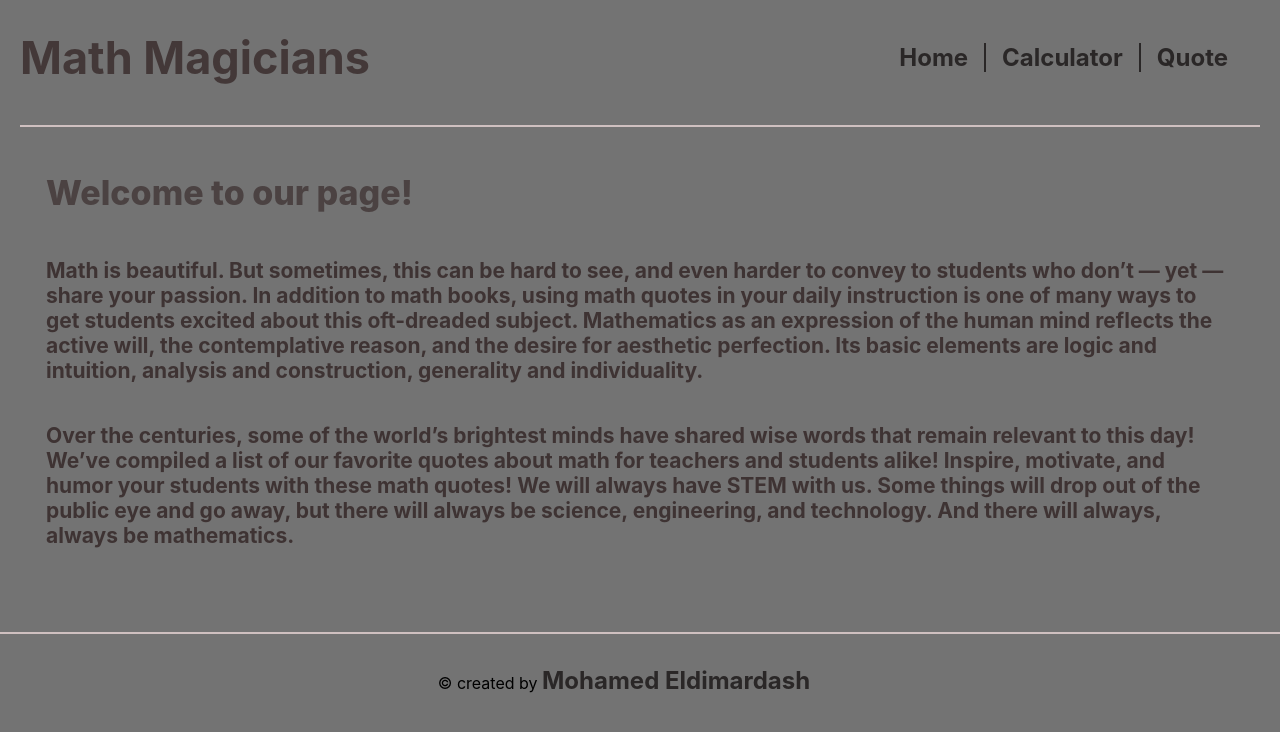
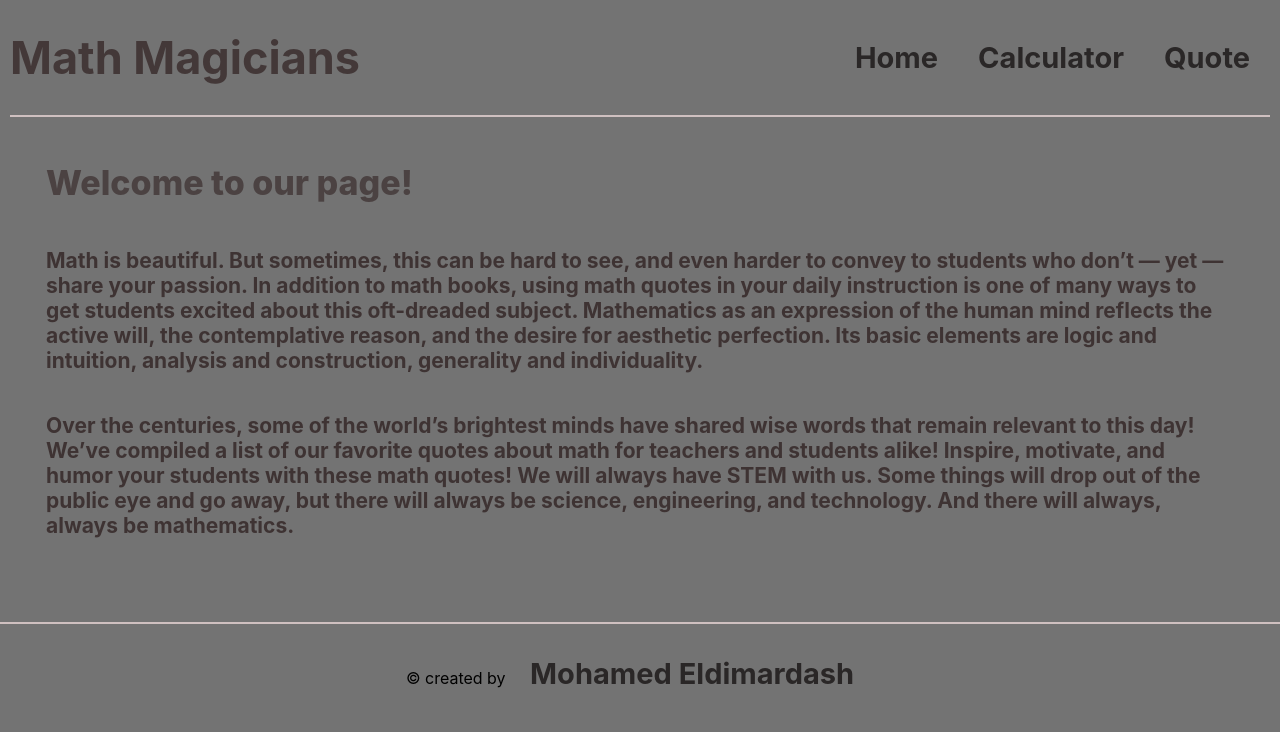
Before and after one commit to MMGGYY66/maths-magicians, a React (Create React App) app: page / in a window 1280 px wide. Shown: the top 732 px of the page. Built offline with nearby package versions, Linux system fonts and the light colour scheme.

Commit message:
Add tests to the Button.js and Calculator.js

```diff
--- a/src/index.scss
+++ b/src/index.scss
@@ -68,28 +68,34 @@ code {
   font-weight: bold;
 }
 
+.nav-bar{
+		border-bottom: 2px solid rgb(207, 192, 192);
+		margin: 0 12px;
+}
+
+ul,
 .nav-bar {
 	display: flex;
 	justify-content: space-between;
-  padding: 0 0 10px;
 	align-items: center;
+	list-style: none;
 	color: rgb(67, 56, 56);
-  margin: 0 20px;
-  border-bottom: 2px solid rgb(207, 192, 192);
+	margin: 0 10px;
+	li{
+			border-right: 2px solid #2a2727;
+	&:last-child {
+		border: none;
+		}
+	}
 }
 
 a {
 	text-decoration: none;
-  margin: 0 16px 0 0;
-  border-right: 2px solid #2a2727;
-  padding: 0 16px 0 0;
-  font-size: 24px;
+	margin: 0 10px;
+	padding: 0 10px;
+	font-size: 29px;
 	color: #2a2727;
 	font-weight: bold;
-
-  &:last-child {
-    border: none;
-  }
 }
 
 a:hover,
```
Also changed, not shown: src/components/Button.js (added, +28 -0 lines), src/components/DisplayElements.js (added, +12 -0 lines), src/components/Navbar.js (added, +27 -0 lines), src/components/Screen.js (added, +12 -0 lines), 2 other files (tests, documents, lock files or other folders). Lines whose indentation alone changed are shown as unchanged.
